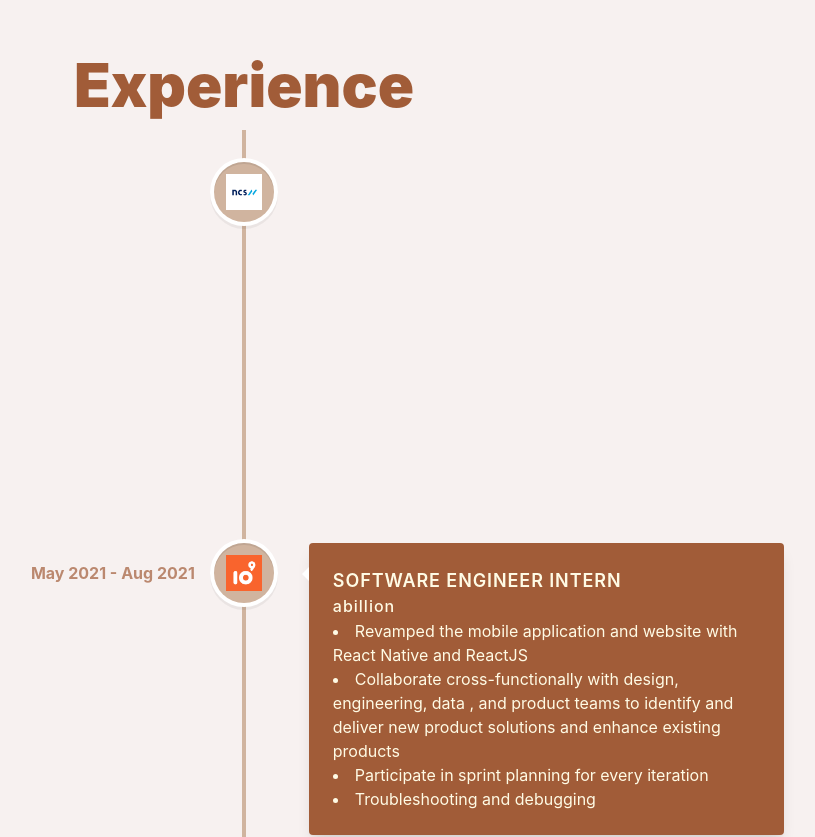
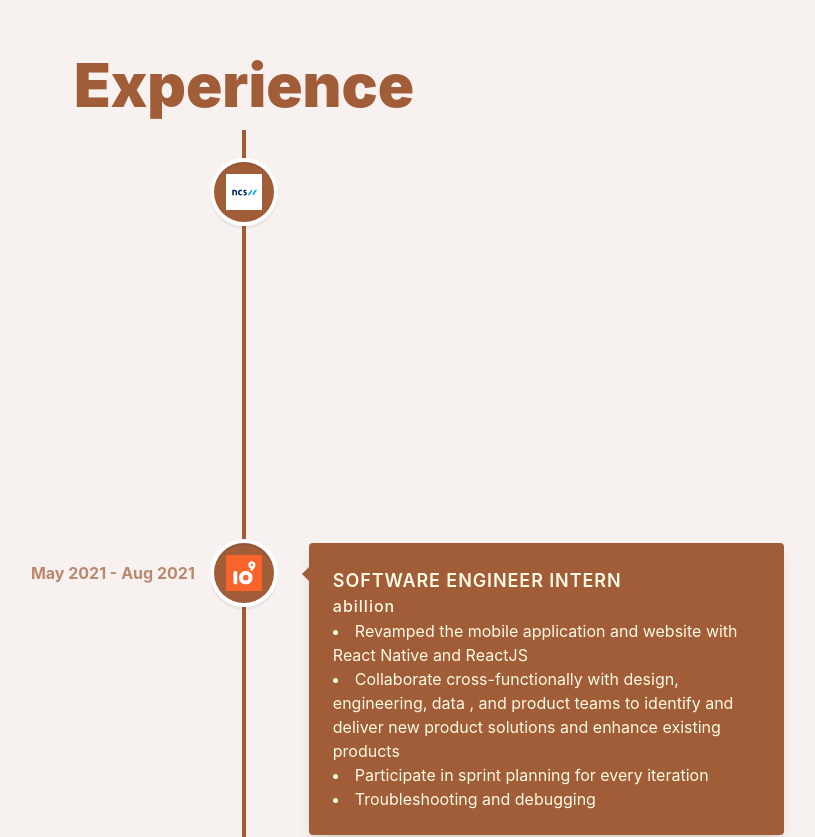
Before and after one commit to tweee64/portfolio, a React (Create React App) app: page / in a window 1280 px wide. Shown: the part 1600-2437 px from the top of the page, without its empty margins (396-1211 px from the left). Built offline with nearby package versions, Linux system fonts and the light colour scheme.

Commit message:
update experience card

```diff
--- a/src/index.css
+++ b/src/index.css
@@ -78,9 +78,13 @@ code {
 .text-color {
   color: #a15c38;
 }
-.bg-color-about-dark {
-  background-color: #f08e80;
+.text-color-exerience-date {
+  color: #fffbe5;
+  @media (min-width: 1170px) {
+    color: #a15c38;
+  }
 }
+
 .bg-color-button {
   background-color: #a15c38;
 }
--- a/src/pages/Experience.js
+++ b/src/pages/Experience.js
@@ -18,16 +18,17 @@ function Experience({ darkMode }) {
           "rgba(0, 0, 0, 0.1) 0px 10px 15px -3px, rgba(0, 0, 0, 0.05) 0px 4px 6px -2px",
       }}
       contentArrowStyle={{
-        borderRight: `7px solid ${darkMode} ? 'rgb(31 41 55)'  '#D0B49F' `,
+        borderRight: `7px solid  `,
+        color: darkMode ? "rgb(31 41 55)" : "#A15C38",
       }}
       date={
         <div>
-          <h3 className=" text-[16px] font-bold font-beckman text-color dark:text-neutral-100">
+          <h3 className=" text-[16px] font-bold font-beckman text-color-exerience-date dark:text-neutral-100">
             {experience.date}
           </h3>
         </div>
       }
-      iconStyle={{ background: darkMode ? "rgb(31 41 55)" : "#D0B49F" }}
+      iconStyle={{ background: darkMode ? "rgb(31 41 55)" : "#A15C38" }}
       icon={
         <div className="flex justify-center items-center w-full h-full ">
           <img
@@ -59,7 +60,7 @@ function Experience({ darkMode }) {
       <div className=" p-10">
         <h2 className={styles.sectionHeadText}>Experience</h2>
 
-        <VerticalTimeline lineColor={darkMode ? "#eaeaec" : "#D0B49F"}>
+        <VerticalTimeline lineColor={darkMode ? "#eaeaec" : "#A15C38"}>
           {experiences.map((experience, index) => (
             <ExperienceCard key={index} experience={experience} />
           ))}
```
